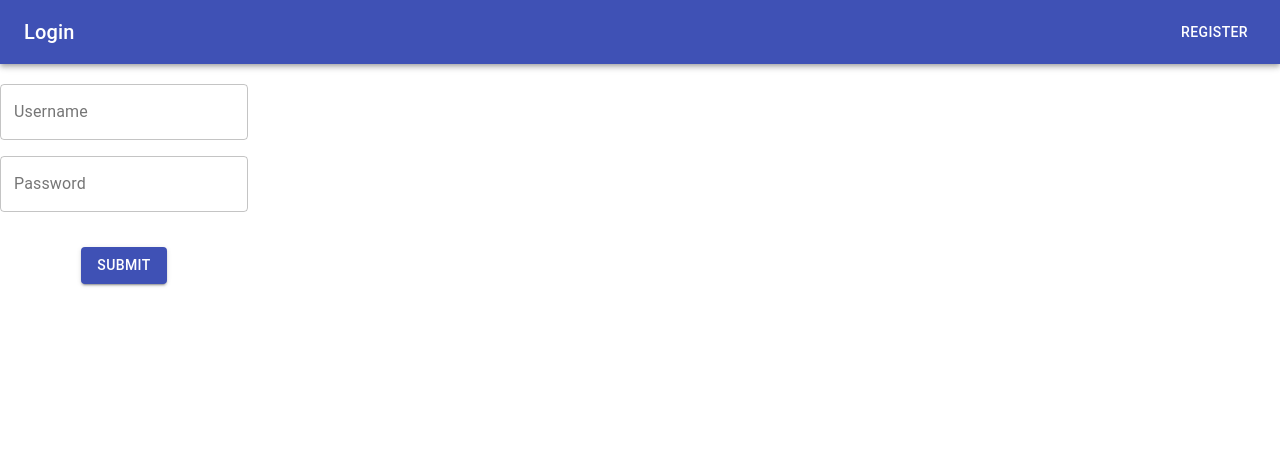
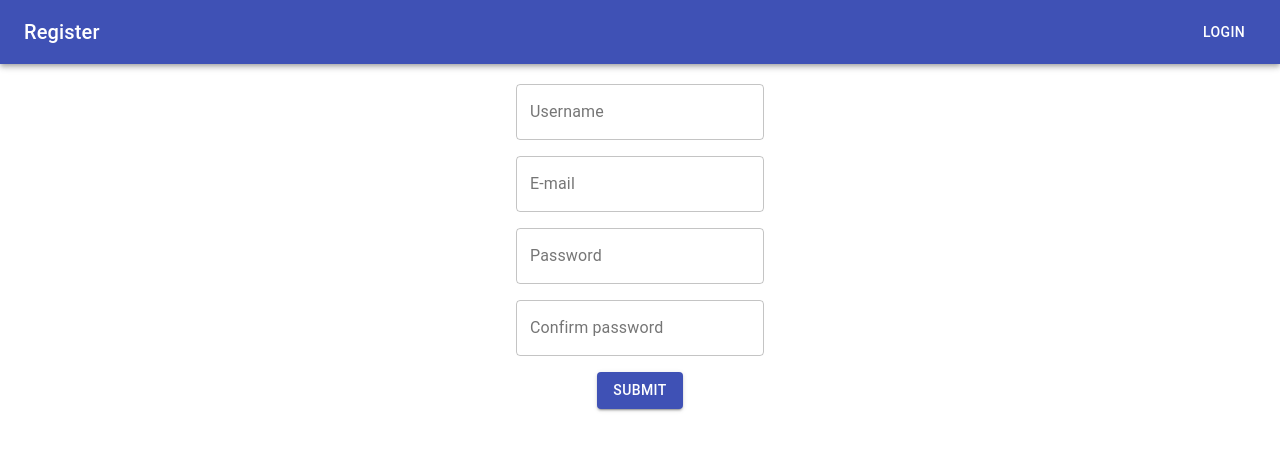
Before and after one commit to michaldomino/the-simpsons-recognizer-react-client, a React (Create React App) app: page /register in a window 1280 px wide. Before the commit this address led to /login. Shown: the top 450 px of the page. Built offline with nearby package versions, Linux system fonts and the light colour scheme.

Commit message:
Add mock home page

```diff
--- a/src/config/routes.tsx
+++ b/src/config/routes.tsx
@@ -3,10 +3,12 @@ import {Register} from "../pages/register/Register";
 import {Route} from "react-router-dom";
 import React from "react";
 import ProtectedRoute from "../components/ProtectedRoute";
+import {Home} from "../pages/home/Home";
 
 const routes = [
     <Route exact path={'/login'} component={Login}/>,
-    <ProtectedRoute exact path={'/register'} component={Register}/>
+    <Route exact path={'/register'} component={Register}/>,
+    <ProtectedRoute exact path={'/'} component={Home}/>
 ]
 
 export default routes
--- /dev/null
+++ b/src/pages/home/Home.tsx
@@ -0,0 +1,7 @@
+import React from "react";
+
+export const Home: React.FC = () => {
+    return (
+        <h1>Hello World!</h1>
+    )
+}
--- a/src/pages/login/Login.tsx
+++ b/src/pages/login/Login.tsx
@@ -7,6 +7,7 @@ import {AuthenticationApiService} from "../../services/api/AuthenticationApiServ
 import {LoginBadResponse} from "../../models/responses/LoginBadResponse";
 import {LoginContainer} from "./LoginContainer";
 import {LoginUnauthorizedResponse} from "../../models/responses/LoginUnauthorizedResponse";
+import {useHistory} from "react-router-dom";
 
 
 export const Login: React.FC = () => {
@@ -15,6 +16,7 @@ export const Login: React.FC = () => {
     const [passwordErrors, setPasswordErrors] = useState('')
     const [formErrors, setFormErrors] = useState('')
     const dispatch = useAuthenticationDispatch()
+    const history = useHistory()
     const authenticationService = new AuthenticationApiService()
 
     const onSubmit = async (loginData: LoginData) => {
@@ -28,6 +30,7 @@ export const Login: React.FC = () => {
             switch (response.status) {
                 case 200:
                     dispatch({type: 'LOGIN_SUCCESS', payload: loginResponse as Token})
+                    history.push('/')
                     break
                 case 400:
                     dispatch({type: 'LOGIN_ERROR'})
```
